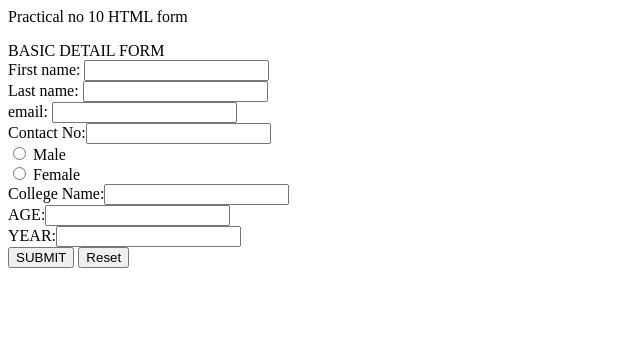
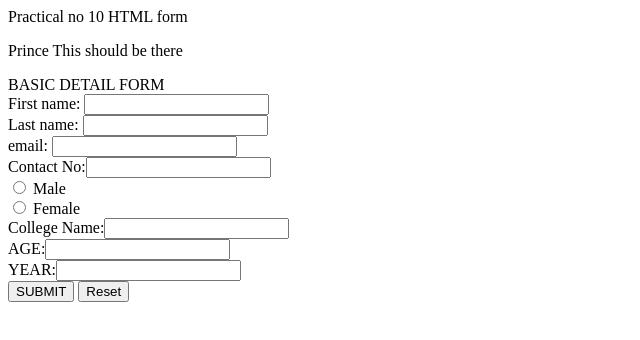
Before and after one commit to Spiritman021/prince1, a plain HTML site: page index.html in a window 1280 px wide. Shown: the whole page, without its empty margins (0-640 px from the left). Drawn offline with Linux system fonts and the light colour scheme.

Commit message:
Update index.html

```diff
--- a/index.html
+++ b/index.html
@@ -1,5 +1,6 @@
 Practical no 10 HTML form
 <!DOCTYPE html> <html> <body>
+  <p> Prince This should be there </p>
 <FORM action="http://somesite.com/prog/adduser" method="post"> <P>
 BASIC DETAIL FORM<BR>
 First name: <INPUT type="text" name="firstname"><BR> Last name: <INPUT type="text" name="lastname"><BR> email: <INPUT type="text" name="email"><BR> Contact No:<INPUT type="text" name="Contact NO."><BR> <INPUT type="radio" name="sex" value="Male"> Male<BR> <INPUT type="radio" name="sex" value="Female"> Female<BR> College Name:<INPUT type="text" Name="College Name"><BR> AGE:<INPUT type="number" value="AGE"><BR> YEAR:<INPUT type="NUMBER" Value="YEAR"><BR> <INPUT type="submit" value="SUBMIT"> <INPUT type="Reset"> </P>
```
